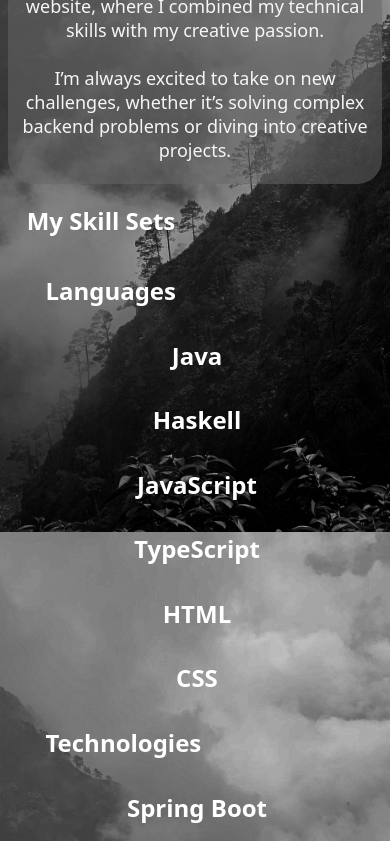
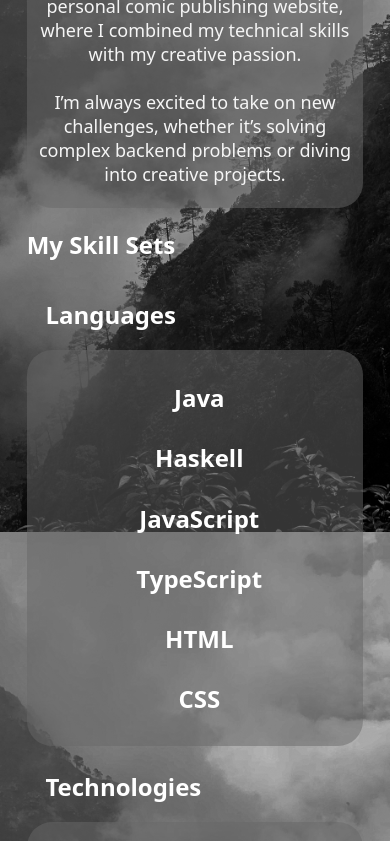
Before and after one commit to WildSource/snp-portfolio, a React (Vite) app: page / in a window 390 px wide. Shown: the part 1156-1997 px from the top of the page. Built offline with nearby package versions, Linux system fonts and the light colour scheme.

Commit message:
feat: add media query for tablets

```diff
--- a/src/components/contacts/Contacts.css
+++ b/src/components/contacts/Contacts.css
@@ -10,3 +10,6 @@ ul {
 li {
   margin-right: 10%;
 }
+
+@media only screen and (min-width: 810px) {
+}
--- a/src/components/skills/Skills.jsx
+++ b/src/components/skills/Skills.jsx
@@ -5,6 +5,7 @@ function Skills() {
     <>
       <h2><a name='skills'></a>My Skill Sets</h2>
       <h3>Languages</h3>
+      <div className='content'>
         <ul>
           <li><h2>Java</h2></li>
           <li><h2>Haskell</h2></li>
@@ -13,18 +14,25 @@ function Skills() {
           <li><h2>HTML</h2></li>
           <li><h2>CSS</h2></li>
         </ul>
+      </div>
+
       <h3>Technologies</h3>
+      <div className='content'>
         <ul>
           <li><h2>Spring Boot</h2></li>
           <li><h2>Angular</h2></li>
           <li><h2>React (Familiar)</h2></li>
           <li><h2>Servant</h2></li>
         </ul>
+      </div>
+
       <h3>Databases</h3>
+      <div className='content'>
           <ul>
             <li><h2>MySQL</h2></li>
             <li><h2>MariaDB</h2></li>
           </ul>
+      </div>
     </>
   );
 }
--- a/src/index.css
+++ b/src/index.css
@@ -37,6 +37,7 @@ a:link, a:visited {
 .content {
   background-color: rgba(105, 105, 105, 0.5);
   padding: 1%;
+  margin: 5%;
   border-radius: 25px;
   text-align: center;
   animation-name: appearing;
```
Lines whose indentation alone changed are shown as unchanged.
